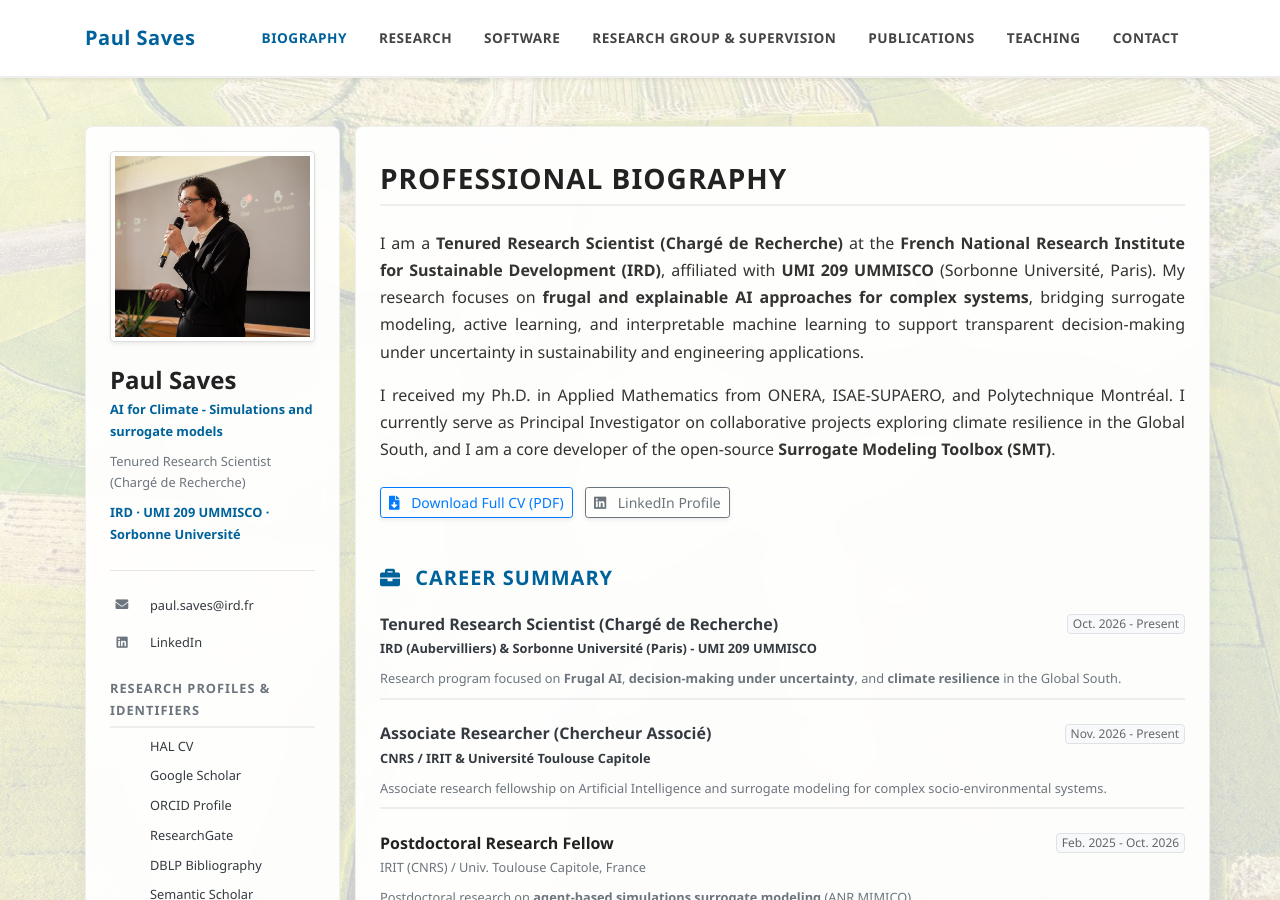
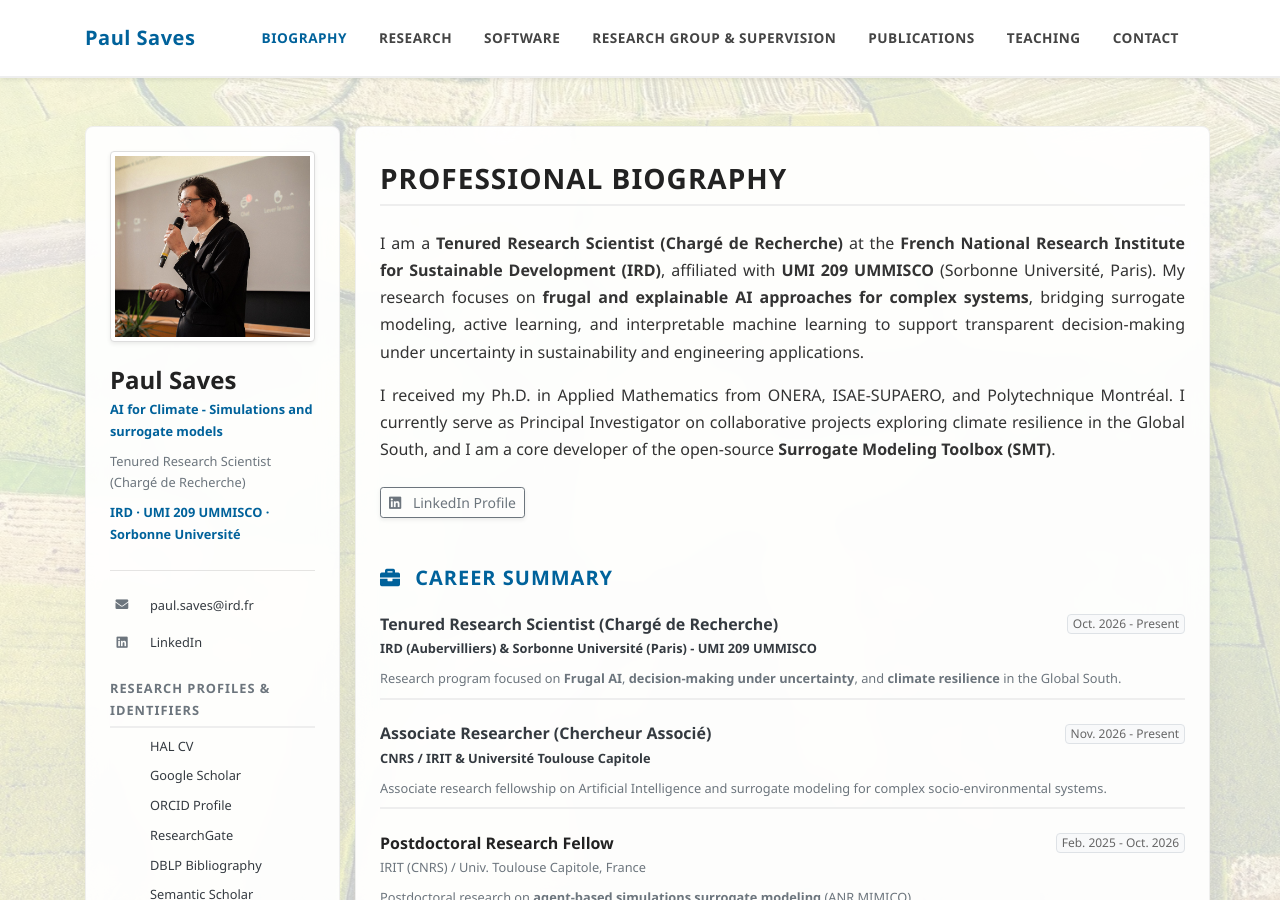
Before and after one commit to Paul-Saves/Paul-Saves.github.io, a Jekyll site: the page built from index.md, in a window 1280 px wide and 900 px high. Built offline with Jekyll 4.4.1, drawn with Linux system fonts in a browser that asks for light colours; a style sheet for code colours, icons or effects is not loaded.

Commit message:
fix(bio): remove dead link to full CV PDF

```diff
--- a/index.md
+++ b/index.md
@@ -15,7 +15,6 @@ title: Biography
 </p>
 
       <div class="mt-4 mb-5">
-        <a href="{{ "/assets/docs/CV-2026-2.pdf" | relative_url }}" target="_blank" class="btn btn-outline-primary btn-sm shadow-sm mr-2"><i class="fas fa-file-download mr-2"></i> Download Full CV (PDF)</a>
         <a href="https://linkedin.com/in/{{ site.linkedin_username }}" target="_blank" class="btn btn-outline-secondary btn-sm shadow-sm"><i class="fab fa-linkedin mr-2"></i> LinkedIn Profile</a>
       </div>
     </section>
```
